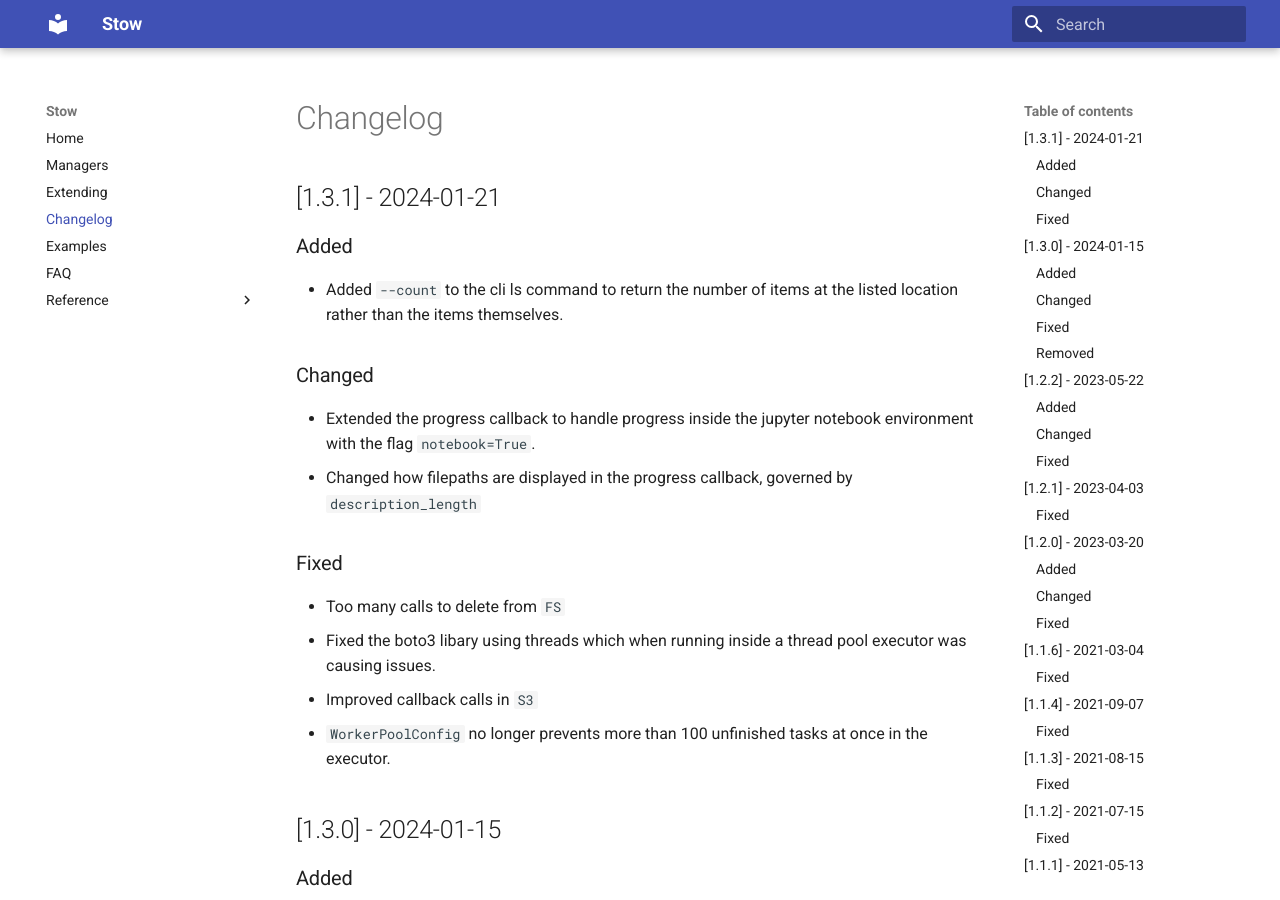
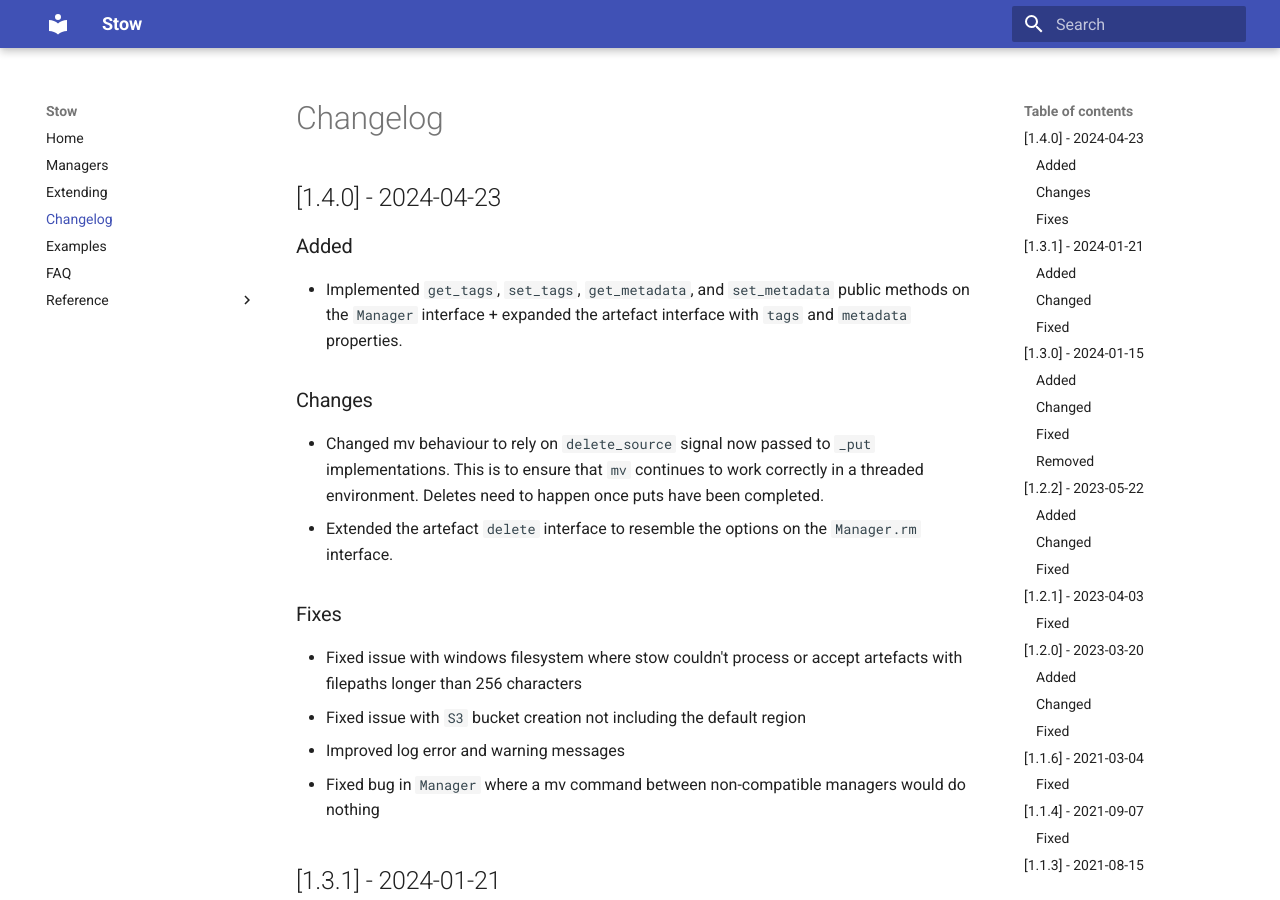
Before and after one commit to Kieran-Bacon/stow, an MkDocs documentation site: the page built from docs/changelog.md, in a window 1280 px wide and 900 px high. Built offline with MkDocs 1.6.1 and Material for MkDocs 9.7.7, drawn with Linux system fonts in a browser that asks for light colours.

Commit message:
update version and changelog

```diff
--- a/docs/changelog.md
+++ b/docs/changelog.md
@@ -1,4 +1,22 @@
 # Changelog
+
+## [1.4.0] - 2024-04-23
+
+### Added
+
+- Implemented `get_tags`, `set_tags`, `get_metadata`, and `set_metadata` public methods on the `Manager` interface + expanded the artefact interface with `tags` and `metadata` properties.
+
+### Changes
+
+- Changed mv behaviour to rely on `delete_source` signal now passed to `_put` implementations. This is to ensure that `mv` continues to work correctly in a threaded environment. Deletes need to happen once puts have been completed.
+- Extended the artefact `delete` interface to resemble the options on the `Manager.rm` interface.
+
+### Fixes
+
+- Fixed issue with windows filesystem where stow couldn't process or accept artefacts with filepaths longer than 256 characters
+- Fixed issue with `S3` bucket creation not including the default region
+- Improved log error and warning messages
+- Fixed bug in `Manager` where a mv command between non-compatible managers would do nothing
 
 ## [1.3.1] - 2024-01-21
 
--- a/setup.cfg
+++ b/setup.cfg
@@ -1,6 +1,6 @@
 [metadata]
 name = stow
-version = 1.3.1
+version = 1.4.0
 author = Kieran Bacon
 author_email = kieran.bacon@outlook.com
 description = stow artefacts anywhere, with ease
```
